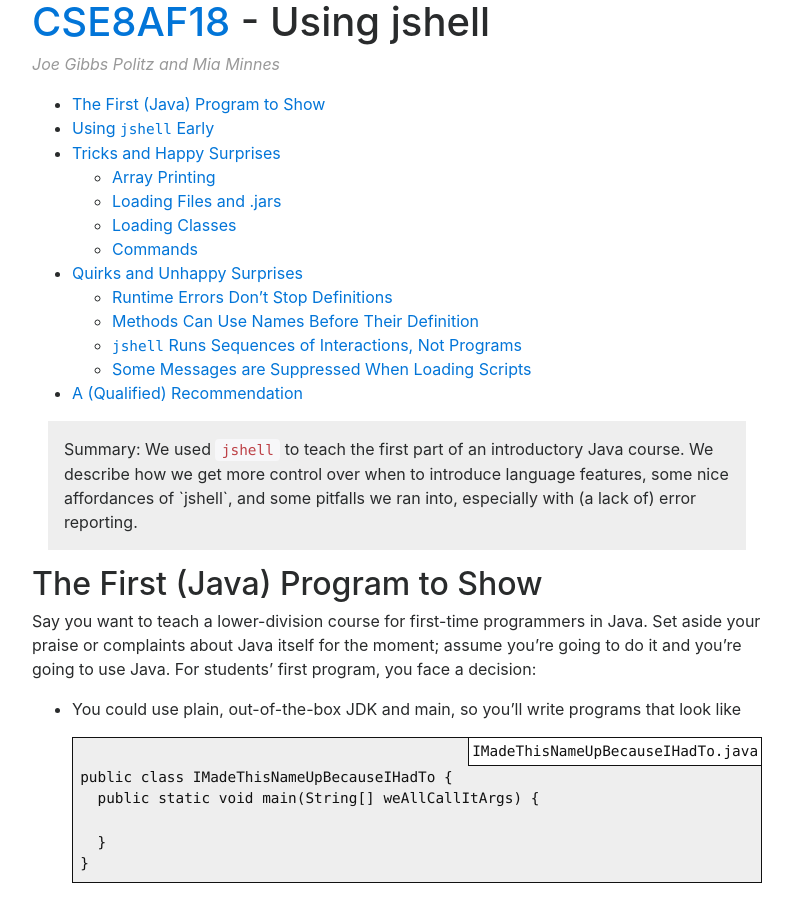
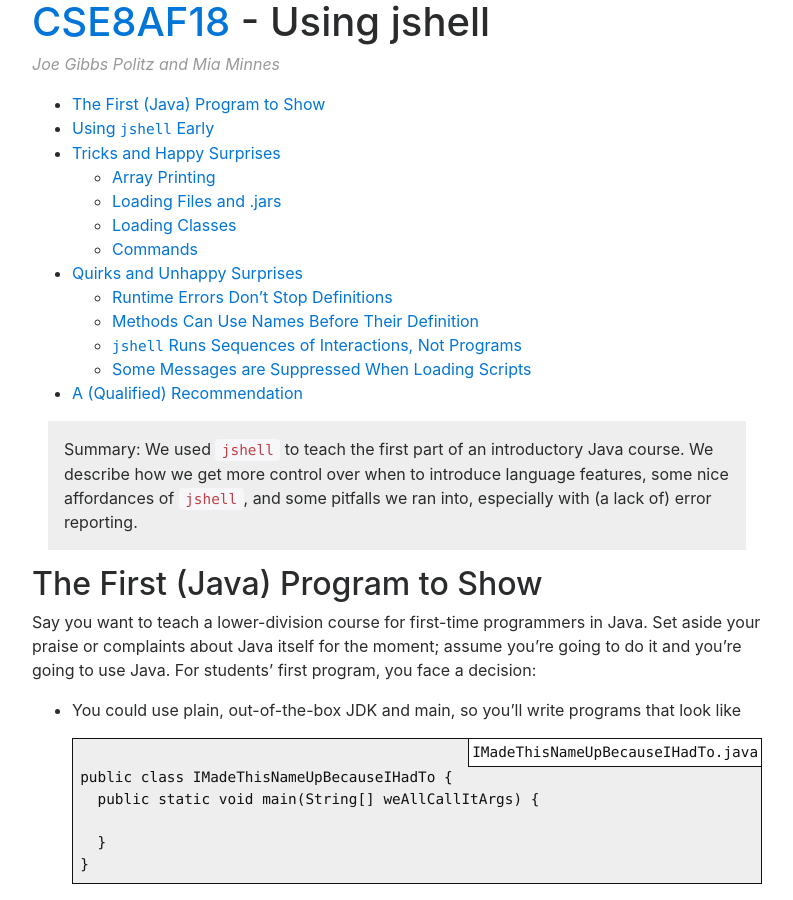
Before and after one commit to ucsd-cse8a-f18/ucsd-cse8a-f18.github.io, a Jekyll site: the page built from notes/jshell/index.md, in a window 1280 px wide and 900 px high. Shown: the whole window, without its empty margins (243-1036 px from the left). Built offline with Jekyll 4.4.1, drawn with Linux system fonts in a browser that asks for light colours; nearby versions of some CDN libraries.

Commit message:
formatting

```diff
--- a/notes/jshell/index.md
+++ b/notes/jshell/index.md
@@ -7,8 +7,9 @@ authors: "Joe Gibbs Politz and Mia Minnes"
 
 <p class="summary"> Summary: We used <code>jshell</code> to teach the first
 part of an introductory Java course. We describe how we get more control over
-when to introduce language features, some nice affordances of `jshell`, and
-some pitfalls we ran into, especially with (a lack of) error reporting.  </p>
+when to introduce language features, some nice affordances of
+<code>jshell</code>, and some pitfalls we ran into, especially with (a lack of)
+error reporting.  </p>
 
 ## The First (Java) Program to Show
 
```
